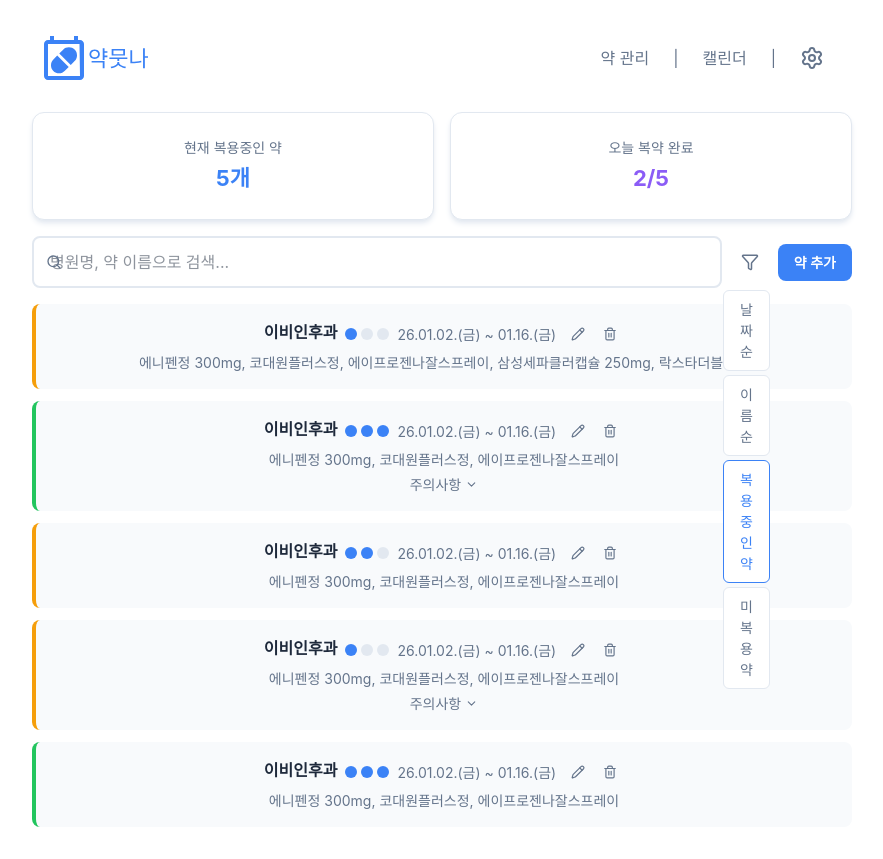
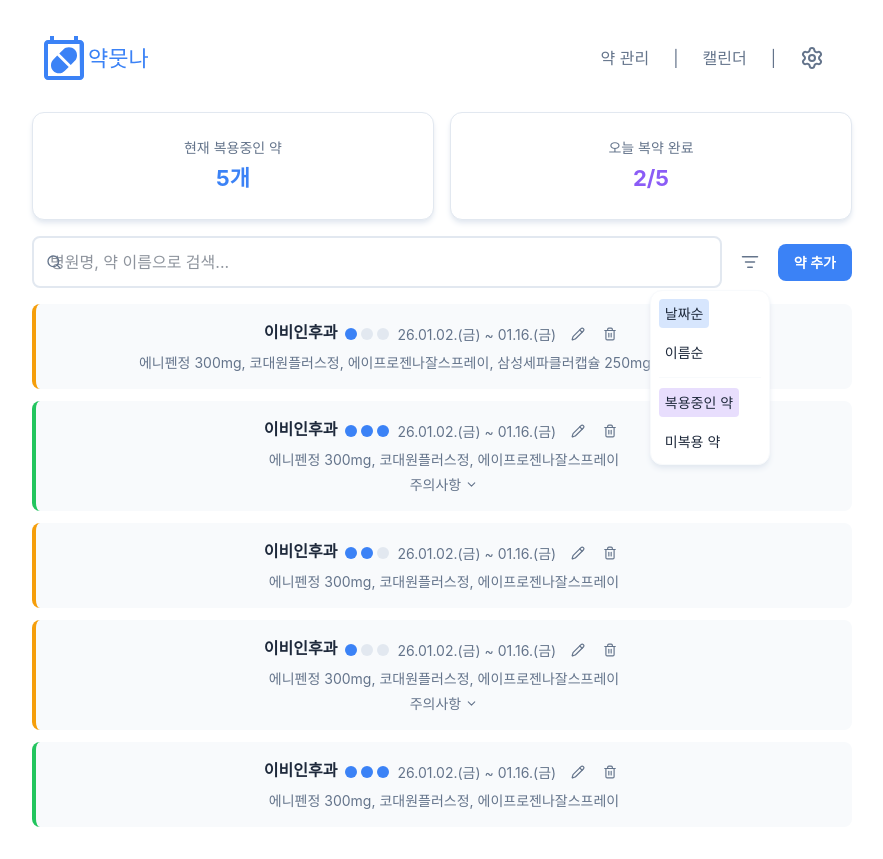
Before and after one commit to wnduddlekd/medicine, a React (Vite) app: page /my-meds in a window 1280 px wide. Both pictures are taken after a click on the button 947 px from the left and 262 px from the top of the page. Shown: the whole page, without its empty margins (198-1081 px from the left). Built offline with nearby package versions, Linux system fonts and the light colour scheme; a web font is replaced by a local one.

Commit message:
design: MedsFilter 드롭다운 UI 개선 및 필터 기능 구현(#22)

```diff
--- a/src/components/Meds/MedsFilter.jsx
+++ b/src/components/Meds/MedsFilter.jsx
@@ -1,11 +1,23 @@
 import { useState } from 'react';
-import { Filter } from 'lucide-react';
+import { ListFilter } from 'lucide-react';
 
-const FILTER_OPTIONS = ['날짜순', '이름순', '복용중인 약', '미복용 약'];
+const SORT_OPTIONS = ['날짜순', '이름순'];
+const SHOW_OPTIONS = ['복용중인 약', '미복용 약'];
 
-export default function MedsFilter() {
+export default function MedsFilter({ onFilterChange }) {
   const [isOpen, setIsOpen] = useState(false);
-  const [selected, setSelected] = useState('복용중인 약');
+  const [sortBy, setSortBy] = useState('날짜순');
+  const [showType, setShowType] = useState('복용중인 약');
+
+  const handleSort = (option) => {
+    setSortBy(option);
+    onFilterChange?.({ sortBy: option, showType });
+  };
+
+  const handleShowType = (option) => {
+    setShowType(option);
+    onFilterChange?.({ sortBy, showType: option });
+  };
 
   return (
     <div className="relative">
@@ -15,22 +27,36 @@ export default function MedsFilter() {
         aria-label="필터"
         className="w-10 h-10 flex items-center justify-center rounded-md text-neutral cursor-pointer"
       >
-        <Filter size={18} />
+        <ListFilter size={18} />
       </button>
       {isOpen && (
-        <div className="absolute right-0 top-full mt-2 flex flex-col gap-1 z-10">
-          {FILTER_OPTIONS.map((option) => (
+        <div className="absolute right-0 top-full mt-2 z-10 bg-base-100 rounded-xl shadow-md shadow-base-300 border border-base-200 min-w-[120px] p-2 flex flex-col gap-2.5">
+          {SORT_OPTIONS.map((option) => (
             <button
               key={option}
               type="button"
-              onClick={() => {
-                setSelected(option);
-                setIsOpen(false);
-              }}
-              className={`bg-base-100 rounded-md px-4 py-2 text-small cursor-pointer border ${
-                selected === option
-                  ? 'border-primary text-primary'
-                  : 'border-base-300 text-neutral'
+              onClick={() => handleSort(option)}
+              className={`w-fit px-1.5 py-1 text-small cursor-pointer whitespace-nowrap rounded transition-colors text-base-content ${
+                sortBy === option
+                  ? 'bg-primary/20'
+                  : 'hover:bg-base-200'
+              }`}
+            >
+              {option}
+            </button>
+          ))}
+
+          <div className="border-t border-base-200" />
+
+          {SHOW_OPTIONS.map((option) => (
+            <button
+              key={option}
+              type="button"
+              onClick={() => handleShowType(option)}
+              className={`w-fit px-1.5 py-1 text-small cursor-pointer whitespace-nowrap rounded transition-colors text-base-content ${
+                showType === option
+                  ? 'bg-secondary/20'
+                  : 'hover:bg-base-200'
               }`}
             >
               {option}
```
